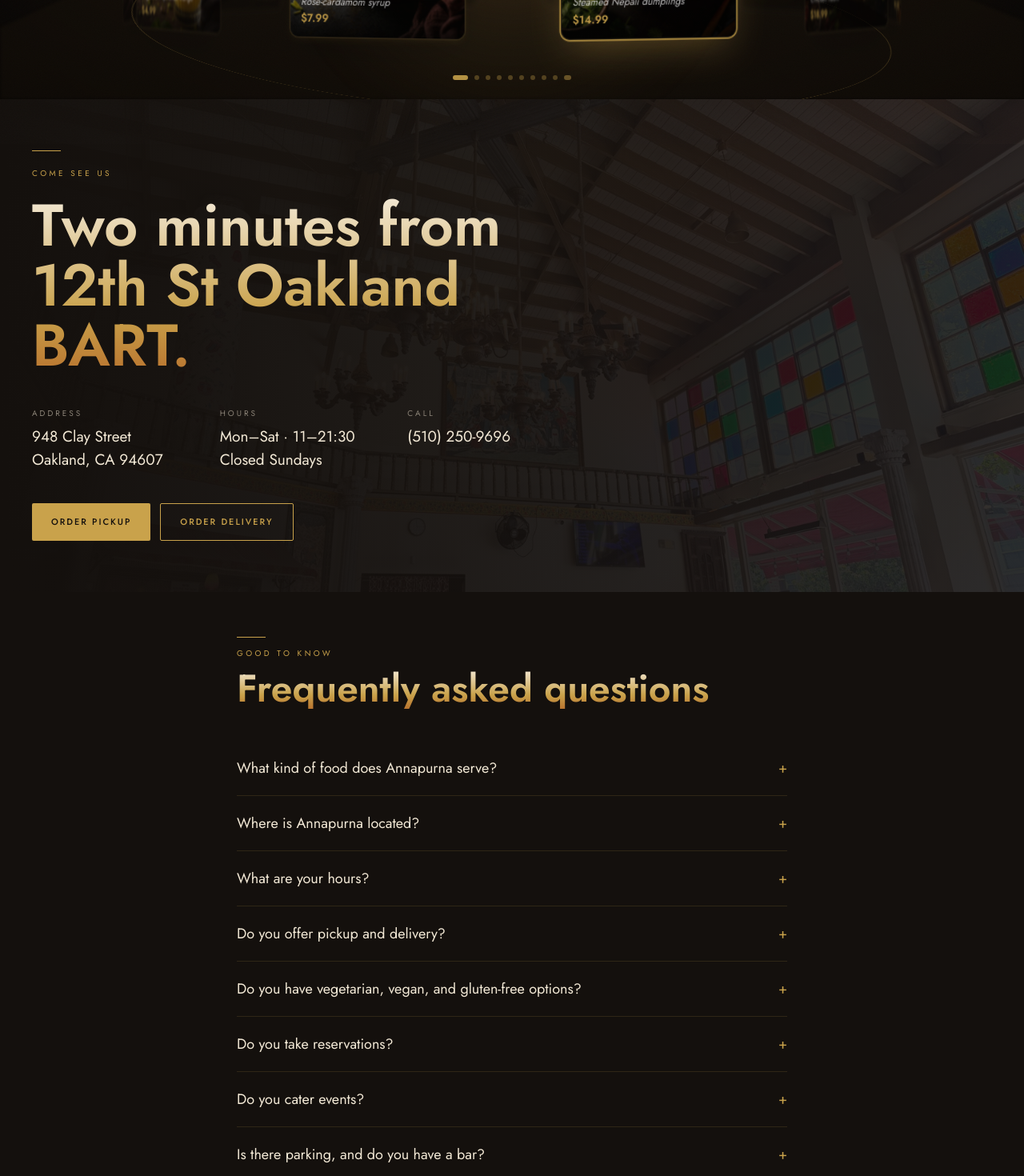
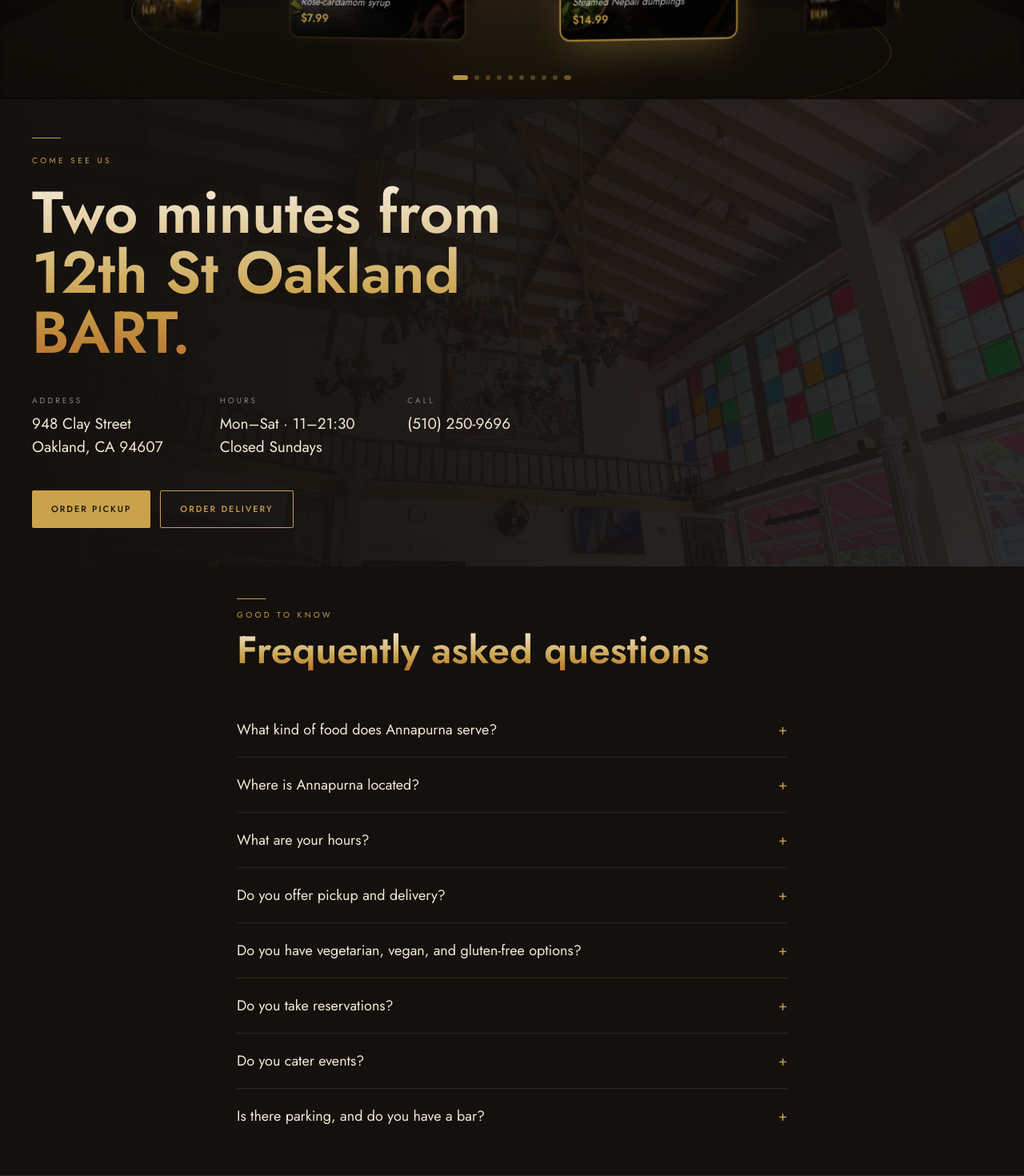
Before and after one commit to torpedo88/annapurnaoakland, a Next.js app: page / in a window 1280 px wide. Shown: the part 620-2090 px from the top of the page at 80% size. Built offline with nearby package versions, Linux system fonts and the light colour scheme; no server answers; the database is empty.

Commit message:
style(home): tighten section spacing further (py-10/12/14 -> py-7/8/10)

```diff
--- a/src/components/home/faq.tsx
+++ b/src/components/home/faq.tsx
@@ -52,7 +52,7 @@
   };
 
   return (
-    <section className="py-10 lg:py-14" style={{ backgroundColor: luxe.bg }}>
+    <section className="py-7 lg:py-10" style={{ backgroundColor: luxe.bg }}>
       <script
         type="application/ld+json"
         dangerouslySetInnerHTML={{ __html: JSON.stringify(jsonLd).replace(/</g, "\\u003c") }}
--- a/src/components/home/luxe/popular.tsx
+++ b/src/components/home/luxe/popular.tsx
@@ -26,11 +26,11 @@
   if (!loaded || items.length === 0) return null;
 
   return (
-    <section className="py-10 lg:py-14" style={{ borderTop: `1px solid ${luxe.line}` }}>
+    <section className="py-7 lg:py-10" style={{ borderTop: `1px solid ${luxe.line}` }}>
       <div className="mx-auto max-w-7xl px-6">
         <div className="mx-auto mb-6 h-px w-9" style={{ backgroundColor: luxe.gold }} />
         <h2
-          className="brand-heading text-center mb-12"
+          className="brand-heading text-center mb-8"
           style={{ fontSize: "clamp(2rem, 5vw, 3.2rem)" }}
         >
           Popular right now.
--- a/src/components/home/luxe/specials.tsx
+++ b/src/components/home/luxe/specials.tsx
@@ -53,7 +53,7 @@
   if (!dish) return null;
 
   return (
-    <section className="py-10 lg:py-14" style={{ borderTop: `1px solid ${luxe.line}` }}>
+    <section className="py-7 lg:py-10" style={{ borderTop: `1px solid ${luxe.line}` }}>
       <div className="mx-auto max-w-7xl px-6">
         <div className="mx-auto mb-6 h-px w-9" style={{ backgroundColor: luxe.gold }} />
         <p
--- a/src/components/home/luxe/testimonials.tsx
+++ b/src/components/home/luxe/testimonials.tsx
@@ -52,7 +52,7 @@
   data.reviews.forEach((r, i) => cols[i % 3]!.push(toTestimonial(r)));
 
   return (
-    <section className="py-10 lg:py-14 relative" style={{ borderTop: `1px solid ${luxe.line}` }}>
+    <section className="py-7 lg:py-10 relative" style={{ borderTop: `1px solid ${luxe.line}` }}>
       <div className="container z-10 mx-auto px-6">
         <motion.div
           initial={{ opacity: 0, y: 20 }}
--- a/src/components/home/luxe/visit.tsx
+++ b/src/components/home/luxe/visit.tsx
@@ -4,7 +4,7 @@
 
 export function Visit() {
   return (
-    <section className="relative py-12 lg:py-16 overflow-hidden">
+    <section className="relative py-8 lg:py-12 overflow-hidden">
       <div className="absolute inset-0">
         <Image
           src="/images/visit-bg.jpg"
```
